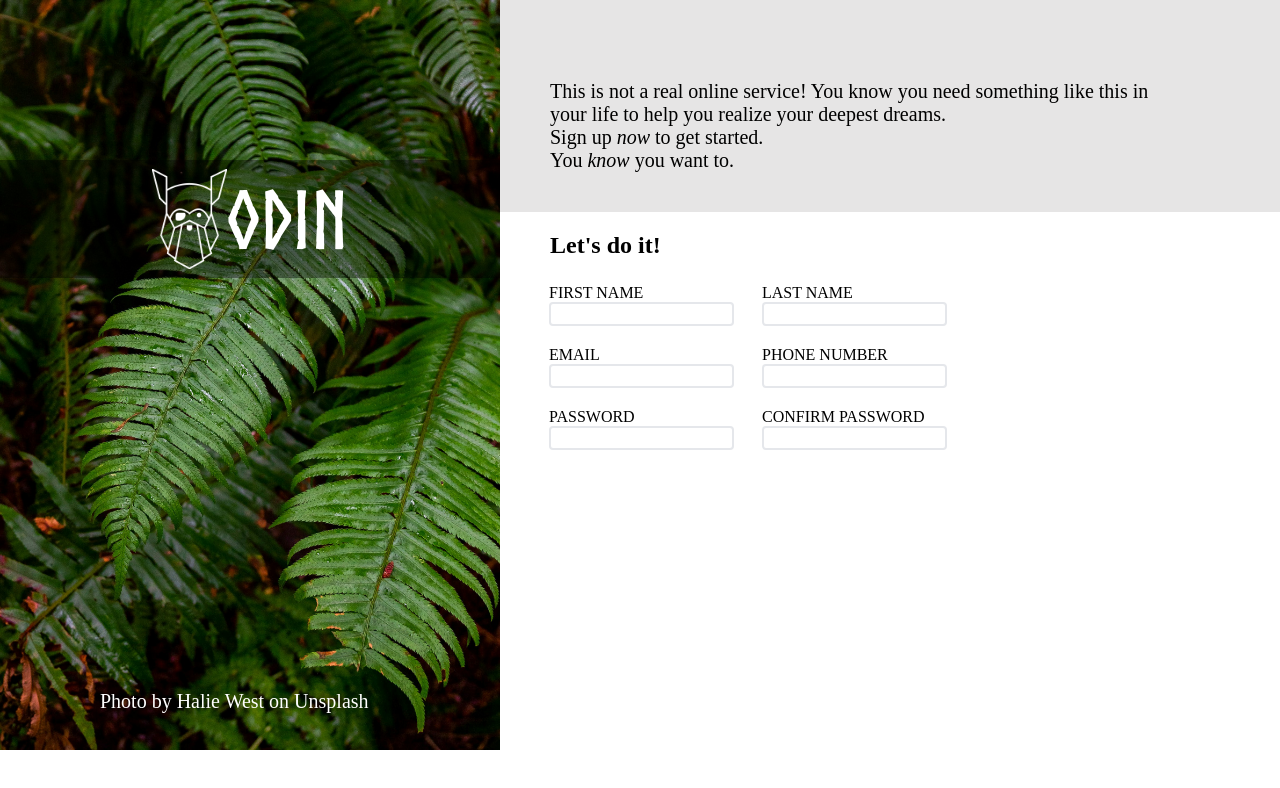
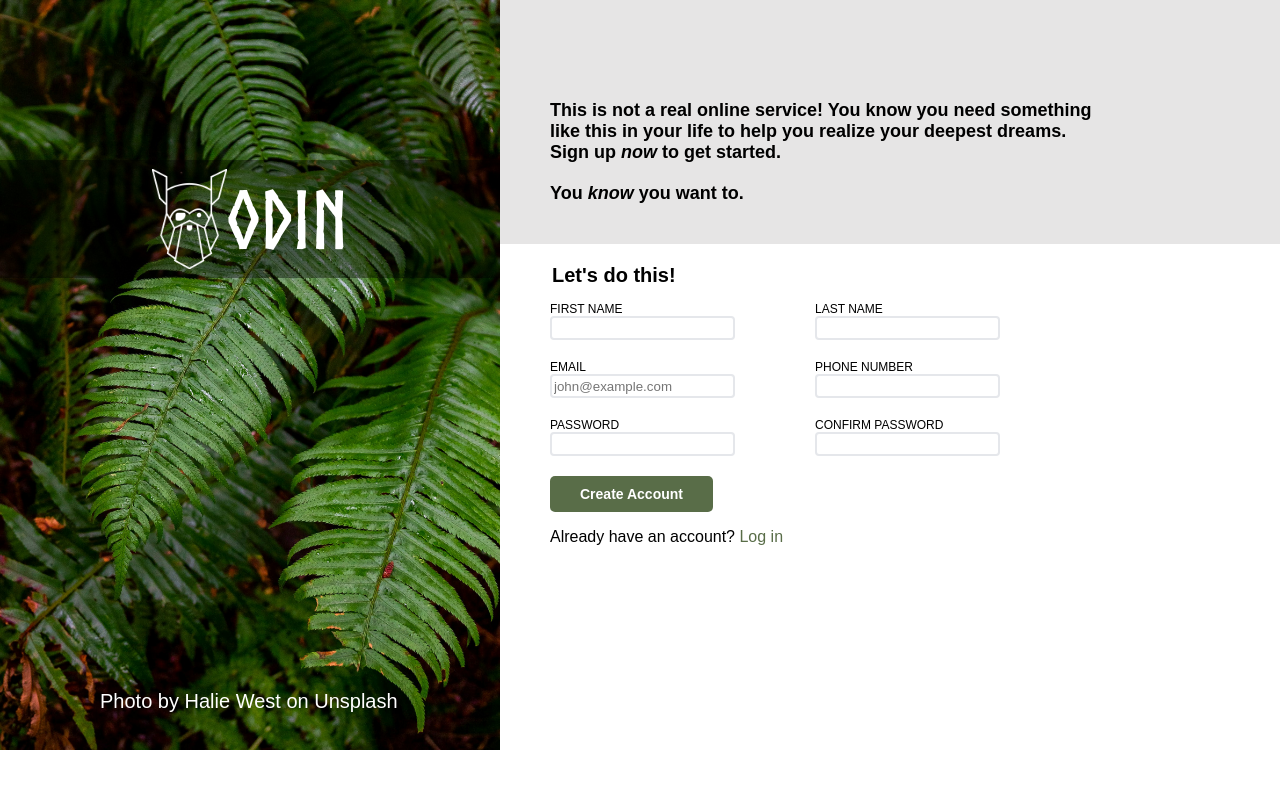
Before and after one commit to tanjonarazaka/sign-up-form, a plain HTML site: page index.html in a window 1280 px wide. Drawn offline with Linux system fonts and the light colour scheme.

Commit message:
Fix DOM and CSSlayout for the form

```diff
--- a/index.html
+++ b/index.html
@@ -32,30 +32,23 @@
             </div>
 
             <div class="middle-container">
-                <div class="middle-header">
-                    <h2>Let's do it!</h2>
-                </div>
+                <form action="">
+                    <fieldset>
+                        <legend>Let's do this!</legend>
 
-                <div class="form-container">
-                    <div class="left-form">
-                        <form action="">
-                            <fieldset>
+                        <div class="form-container">
+                            <div class="form-block">
                                 <label for="first-name">FIRST NAME</label>
                                 <input type="text" id="first-name" name="first-name">
 
                                 <label for="email">EMAIL</label>
-                                <input type="email" id="email" name="email">
+                                <input type="email" id="email" name="email" placeholder="john@example.com">
 
                                 <label for="user-password">PASSWORD</label>
-                                <input type="password" id="user-password" name="password">
-                            </fieldset>
-                        </form>
+                                <input type="password" id="user-password" name="password" required />
+                            </div>
 
-                    </div>
-
-                    <div class="right-form">
-                        <form action="">
-                            <fieldset>
+                            <div class="form-block">
                                 <label for="last-name">LAST NAME</label>
                                 <input type="text" id="last-name" name="last-name">
 
@@ -63,19 +56,17 @@
                                 <input type="tel" id="phoneno" name="phoneno">
 
                                 <label for="user-password">CONFIRM PASSWORD</label>
-                                <input type="password" id="user-password" name="password">
-                            </fieldset>
-                        </form>
+                                <input type="password" id="user-password" name="password" required />
+                            </div>
+                        </div>
 
+                        <div class="submit-container">
+                            <button type="submit">Create Account</button>
 
-                    </div>
-                </div>
-
-
-            </div>
-
-            <div class="bottom-container">
-                <p></p>
+                            <p>Already have an account? <a href="">Log in</a></p>
+                        </div>
+                    </fieldset>
+                </form>
             </div>
         </section>
     </div>
--- a/styles/style.css
+++ b/styles/style.css
@@ -18,6 +18,7 @@
 
 body {
     margin: 0;
+    font-family: Arial, Helvetica, sans-serif;
 }
 
 .container {
@@ -83,35 +84,48 @@ body {
     flex-direction: column;
     /* align-items: center; */
     background-color: rgb(230, 229, 229);
-    padding: 80px 0px 40px 50px;
+    padding: 100px 0px 40px 50px;
 }
 
 .top-container > p {
     margin: 0;
-    width: 600px;
-    font-size: 20px;
+    width: 550px;
+    font-size: 18px;
+    font-weight: 600;
 }
 
 p > span {
     font-style: italic;
 }
 
-.middle-container {
-    display: flex;
-    flex-direction: column;
-    padding-left: 50px;
+.top-container p:nth-child(3) {
+    margin-top: 20px;
 }
 
+.middle-container {
+    padding: 20px 0px 40px 50px;
+}
 
 .form-container {
     display: flex;
-    margin-left: -15px;
+    gap: 80px;
+}
+
+.form-block {
+    display: flex;
+    flex-direction: column;
+}
+
+legend {
+    font-size: 20px;
+    font-weight: bold;
+    margin-bottom: 15px;
 }
 
 fieldset {
     border: none;
-    display: flex;
-    flex-direction: column;
+    padding: 0;
+    margin: 0;
 }
 
 input {
@@ -121,6 +135,21 @@ input {
     height: 18px;
 }
 
-.right-form {
-    /* margin-top: 50px; */
+label {
+    font-size: 12px;
 }
+
+.submit-container > button {
+    font-size: 14px;
+    font-weight: bold;
+    color: white;
+    padding: 10px 30px;
+    border: none;
+    border-radius: 5px;
+    background-color: #596D48;
+}
+
+a {
+    text-decoration: none;
+    color: #596D48;
+}
```
